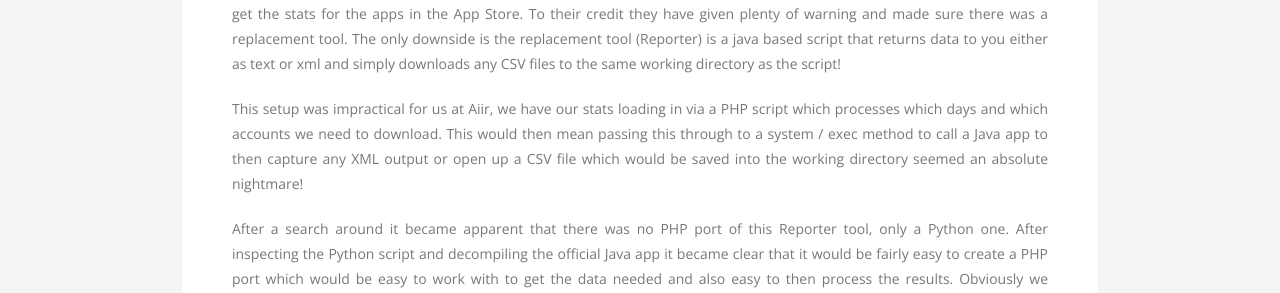
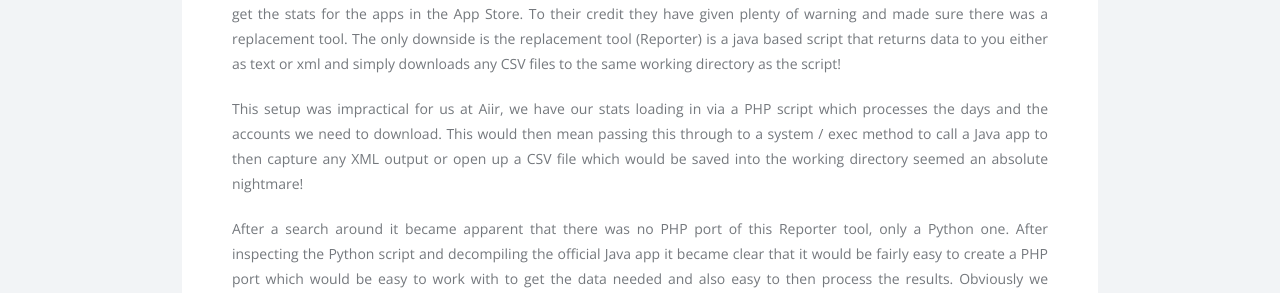
Before and after one commit to peakstoneuk/peakstoneuk.github.io, a Jekyll site: the page built from _posts/2016-12-05-php-replacement-for-apples-itunes-connect-reporter.markdown, in a window 1280 px wide and 900 px high. Shown: the part 446-739 px from the top of the window. Built offline with Jekyll 4.4.1, drawn with Linux system fonts in a browser that asks for light colours; nearby versions of some CDN libraries.

Commit message:
Wording fix

```diff
--- a/_posts/2016-12-05-php-replacement-for-apples-itunes-connect-reporter.markdown
+++ b/_posts/2016-12-05-php-replacement-for-apples-itunes-connect-reporter.markdown
@@ -5,7 +5,7 @@ date:   2016-12-05 22:00:00 +0000
 ---
 So as of tomorrow (6th December 2016) Apple will be turning off its AutoIngestion Tool which is used by loads of people to get the stats for the apps in the App Store. To their credit they have given plenty of warning and made sure there was a replacement tool. The only downside is the replacement tool (Reporter) is a java based script that returns data to you either as text or xml and simply downloads any CSV files to the same working directory as the script!
 
-This setup was impractical for us at Aiir, we have our stats loading in via a PHP script which processes which days and which accounts we need to download. This would then mean passing this through to a system / exec method to call a Java app to then capture any XML output or open up a CSV file which would be saved into the working directory seemed an absolute nightmare!
+This setup was impractical for us at Aiir, we have our stats loading in via a PHP script which processes the days and the accounts we need to download. This would then mean passing this through to a system / exec method to call a Java app to then capture any XML output or open up a CSV file which would be saved into the working directory seemed an absolute nightmare!
 
 After a search around it became apparent that there was no PHP port of this Reporter tool, only a Python one. After inspecting the Python script and decompiling the official Java app it became clear that it would be fairly easy to create a PHP port which would be easy to work with to get the data needed and also easy to then process the results. Obviously we wanted this package to be composer based but we also wanted to make sure it was easy to set required variables and also to have report data returned in easy to use array.
 
```
